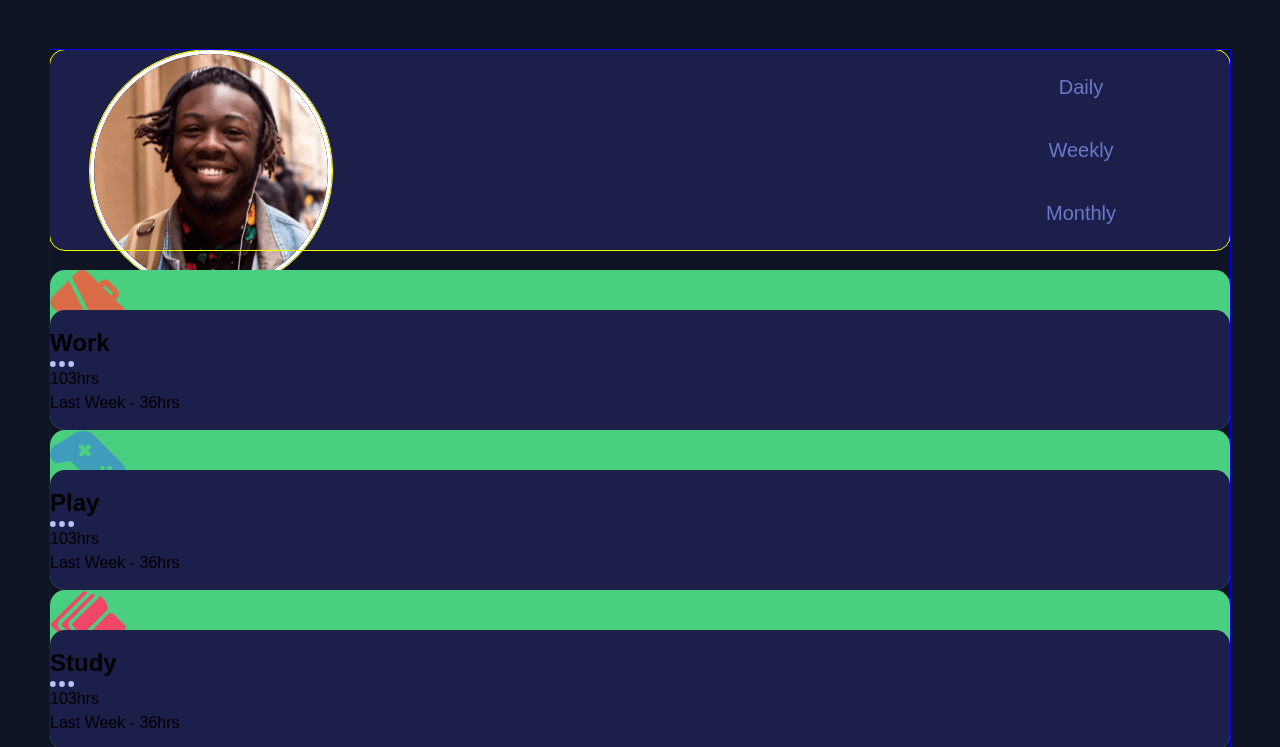
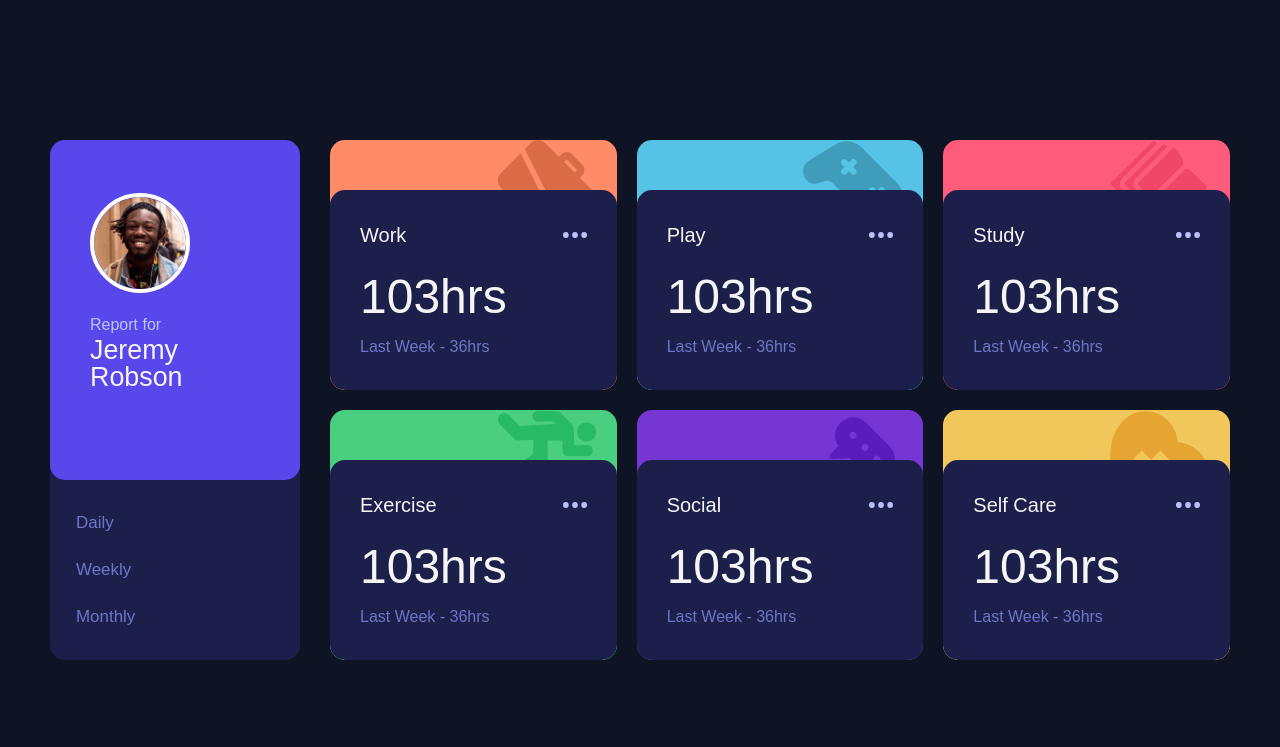
Before and after one commit to abhi-zero/time-tracking-dashboard, a plain HTML site: page index.html in a window 1280 px wide. Shown: the top 747 px of the page. Drawn offline with Linux system fonts and the light colour scheme; a script that the page names is missing; a web font is replaced by a local one.

Commit message:
Enhance CSS styles for time tracking dashboard, improving layout and responsiveness of task cards and profile sections

```diff
--- a/styles/time-tracking-dashboard.css
+++ b/styles/time-tracking-dashboard.css
@@ -116,26 +116,26 @@ main{
 #dashboard-wrapper {
   min-width: 240px;
   width: 100%;
-  /* max-width: 550px; */
   display: grid;
   grid-template-columns: auto;
-  grid-template-rows: repeat(7, auto);
   gap: 20px;
   align-self: center;
   margin: 50px 20px;
-  outline: 1px solid blue;
 }
 
+#dashboard-wrapper .card-section{
+  display: grid;
+  gap: 20px;
+}
 
 .profile-section {
   background-color: var(--task-card-color);
   border-radius: 15px;
   display: grid;
   grid-template-rows: 150px 50px;
-  outline: 1px solid yellow;
 }
 
-header {
+.profile-header {
   background-color: var(--profile);
   border-radius: 15px;
   display: grid;
@@ -146,32 +146,28 @@ header {
   align-content: center;
   padding: 0 40px;
   text-align: left;
-  outline: 1px solid green;
 }
 
-header img {
+.profile-header img {
   border: 4px solid white;
   border-radius: 50%;
   object-fit: cover;
-  outline: 1px solid yellow;
 }
 
-header .report-label {
+.profile-header .report-label {
   grid-row: 1 / 2;
   grid-column: 2 /3;
   font-size: 0.75rem;
   color: var(--Pale-Blue);
   align-self: end;
-  outline: 1px solid red;
 }
-header .profile-name {
+.profile-header .profile-name {
   grid-row: 2 / 3;
   grid-column: 2 /3;
   font-size: clamp(0.875rem, 0.5rem + 2.4vi, 1.25rem);
   line-height: 1;
-  color: var(--Pale-Blue);
+  color: whitesmoke;
   font-weight: 500;
-  outline: 1px solid red;
 }
 
 .time-period-selector {
@@ -189,6 +185,7 @@ header .profile-name {
   cursor: pointer;
   background-color: transparent;
   border: none;
+  outline: none;
 }
 
 .time-period-option:hover {
@@ -196,41 +193,119 @@ header .profile-name {
 }
 
 .task-card{
-  background-color: var(--exercise);
   display: grid;
-  grid-template-rows: 40px 120px;
+  grid-template-rows: 40px 140px;
   border-radius: 15px;
+  overflow: hidden;
 }
 .task-card .card-wrapper{
   background-color: var(--task-card-color);
   border-radius: 15px;
+  display: grid;
+  gap: 5px;
+  grid-template-rows: 30px 40px;
   align-content: center;
+  cursor: pointer;
+  transition: all 0.3s ease-in-out;
 }
+
+.task-card .card-wrapper:hover:not(:has(.more-options:hover)){
+  background-color: var(--hover-task-card-color);
+}
+.task-icon{
+  width: 100%;
+  overflow: hidden;
+}
+
+.task-icon img{
+  width: 100%;
+  max-width: 100px;
+  object-fit: cover;
+  justify-self: right;
+  margin-right: 20px;
+}
+.work-bg{
+  background-color: var(--work);
+}
+.play-bg{
+  background-color: var(--play);
+}
+.study-bg{
+  background-color: var(--study);
+}
+.exercise-bg{
+  background-color: var(--exercise);
+}
+.social-bg{
+  background-color: var(--social);
+}
+.self-care-bg{
+  background-color: var(--selfcare);
+}
+
+.task-card .card-wrapper .task-title-moreoption,
+.task-card .card-wrapper .task-time{
+  display: flex;
+  justify-content: space-between;
+  align-items:center;
+  padding: 0 20px;
+  color: whitesmoke;
+}
+.task-title{
+  font-size: 1.25rem;
+  font-weight: 500;
+}
+
+.task-current-time{
+  font-size: 2rem;
+  font-weight: 300;
+  justify-self: end;
+}
+
+.more-options{
+  cursor: pointer;
+  pointer-events: auto;
+}
+
+.task-previous-time{
+  color: var(--light-text);
+  font-weight: 500;
+}
+
+.more-options:hover{
+  background-color: var(--task-card-color);
+}
+
 
 @media ( min-width: 590px) {
   #dashboard-wrapper {
-    max-width: 11800px;
+    max-width: 1140px;
     gap: 20px;
     margin: 50px 50px;
-    outline: 1px solid blue;
+  }
+
+  #dashboard-wrapper .card-section{
+    display: grid;
+    grid-template-rows: repeat(auto-fill, 220px);
+    grid-template-columns: repeat(auto-fill, minmax(300px, 1fr));
+    gap: 20px;
   }
   .profile-section {
     display: grid;
-    grid-template-rows: 200px;
+    grid-template-rows: 250px;
     grid-template-columns: 2fr .5fr;
   }
 
-  header {
+  .profile-header {
     gap: 5px 10px;
-    grid-template-columns: 80px minmax(100px, 200px);
+    grid-template-columns: 80px minmax(100px, 250px);
   }
 
-
-  header .report-label {
+  .profile-header .report-label {
     font-size: 0.875rem;
   }
-  header .profile-name {
-    font-size: clamp(1rem, 0.5rem + 1.356vi, 1.5rem);
+  .profile-header .profile-name {
+    font-size: clamp(1.5rem, 1rem + 1.356vi, 2rem);
   }
 
   .time-period-selector {
@@ -241,4 +316,110 @@ header .profile-name {
   .time-period-option {
     font-size: clamp(1rem, 0.75rem + 0.678vi, 1.25rem);
   }
+
+  .task-card{
+    display: grid;
+    grid-template-rows: 60px 160px;
+    border-radius: 15px;
+  }
+  .task-card .card-wrapper{
+    gap: 10px;
+  }
 }
+
+@media (min-width: 1180px) {
+  main{
+    height: 100%;
+    width: 100%;
+  }
+  #dashboard-wrapper {
+    max-width: 2000px;
+    grid-template-columns:  250px minmax(700px, 960px);
+    gap:30px;
+    justify-content: center;
+    margin: 0 50px;
+
+  }
+  #dashboard-wrapper .card-section{
+    min-width: 100%;
+    display: grid;
+    gap: 20px;
+    grid-template-rows: 250px;
+    grid-template-columns: repeat(3, minmax(200px, 300px));
+  }
+  .profile-section {
+    background-color: var(--task-card-color);
+    border-radius: 15px;
+    display: grid;
+    grid-template-rows: 340px 180px;
+    grid-template-columns: 250px;
+  }
+
+  .profile-section .profile-header{
+    display: grid;
+    gap: 0;
+    grid-template-rows: 120px auto 90px ;
+    grid-template-columns: 1fr;
+    justify-content: center;
+    align-content: center;
+    padding: 40px;
+    text-align: left;
+  }
+  .profile-header img {
+    width:100px ;
+    border: 4px solid white;
+    border-radius: 50%;
+  }
+
+  .profile-header .report-label {
+    grid-area: auto;
+    font-size: 1rem;
+    align-self: end;
+  }
+  .profile-header .profile-name {
+    grid-area: auto;
+    font-size: clamp(1.5rem, -0.607rem + 2.857vi, 2.25rem);
+    line-height: 1;
+    font-weight: 400;
+  }
+
+
+  .time-period-selector {
+    display: flex;
+    gap: 10px;
+    margin: 20px;
+    align-items: start;
+  }
+
+  .time-period-option {
+    font-size:clamp(1rem, 0.298rem + 0.952vi, 1.25rem);
+    color: var(--light-text);
+    transition: all 0.3s ease-in-out;
+    cursor: pointer;
+    background-color: transparent;
+    border: none;
+  }
+
+  .task-card{
+    grid-template-rows: 50px 1fr;
+  }
+  .task-card .card-wrapper{
+    gap: 10px;
+    padding:30px 10px;
+    grid-template-rows: 30px 1fr;
+  }
+
+  .task-card .card-wrapper .task-time{
+    display: flex;
+    flex-direction: column;
+    justify-content: space-evenly ;
+    align-items:start;
+    padding: 0 20px;
+    color: whitesmoke;
+  }
+  .task-current-time{
+    font-size: 3rem;
+    font-weight: 300;
+    justify-self: end;
+  }
+}
```
